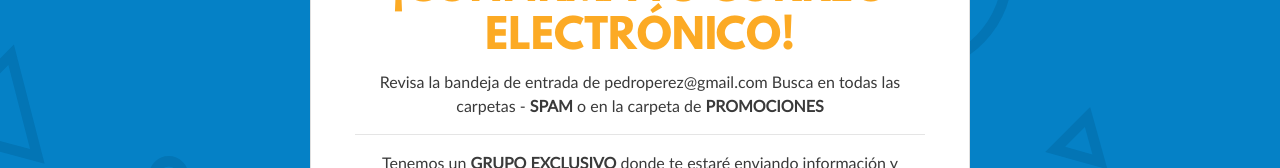
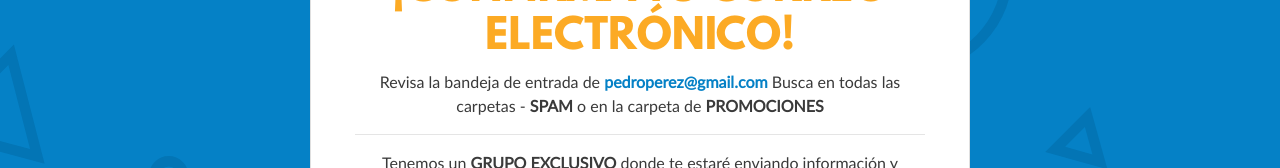
Before and after one commit to borizz1414/skull-cursos, a plain HTML site: page confirmar-correo.html in a window 1280 px wide. Shown: the part 346-514 px from the top of the page. Drawn offline with nearby package versions, Linux system fonts and the light colour scheme.

Commit message:
Color azul texto correo

```diff
--- a/assets/css/style.css
+++ b/assets/css/style.css
@@ -49,6 +49,10 @@ input[type=text]{
     color:#3A3A3A;
     font-family: 'lato';
 }
+.card-body>.card-title>p>span{
+  color:#0581C6;
+
+}
 .btn-submit{
     border: 0;
     padding: 10px 0px;
--- a/confirmar-correo.html
+++ b/confirmar-correo.html
@@ -21,7 +21,7 @@
                     <h5>ESTÁS A UN SOLO PASO</h5>
                     <br>
                     <h1>¡CONFIRMA TU CORREO ELECTRÓNICO!</h1>
-                    <p>Revisa la bandeja de entrada de pedroperez@gmail.com Busca en todas las carpetas - <b>SPAM</b> o en la carpeta de <b>PROMOCIONES</b></p>
+                    <p>Revisa la bandeja de entrada de <span><b>pedroperez@gmail.com</b></span> Busca en todas las carpetas - <b>SPAM</b> o en la carpeta de <b>PROMOCIONES</b></p>
                     <hr>
                     <p>Tenemos un <b>GRUPO EXCLUSIVO</b> donde te estaré enviando información y contenidos de preparación para el evento. He preparado algunas herramientas que te ayudarán desde ahora a mejorar con tu inglés. Únete a este grupo para estar al tanto de este <b>EVENTO</b>!</p>
                     <button class="btn-ws"> UNIRTE A GRUPO VIP DE WHATSAPP</button>
```
